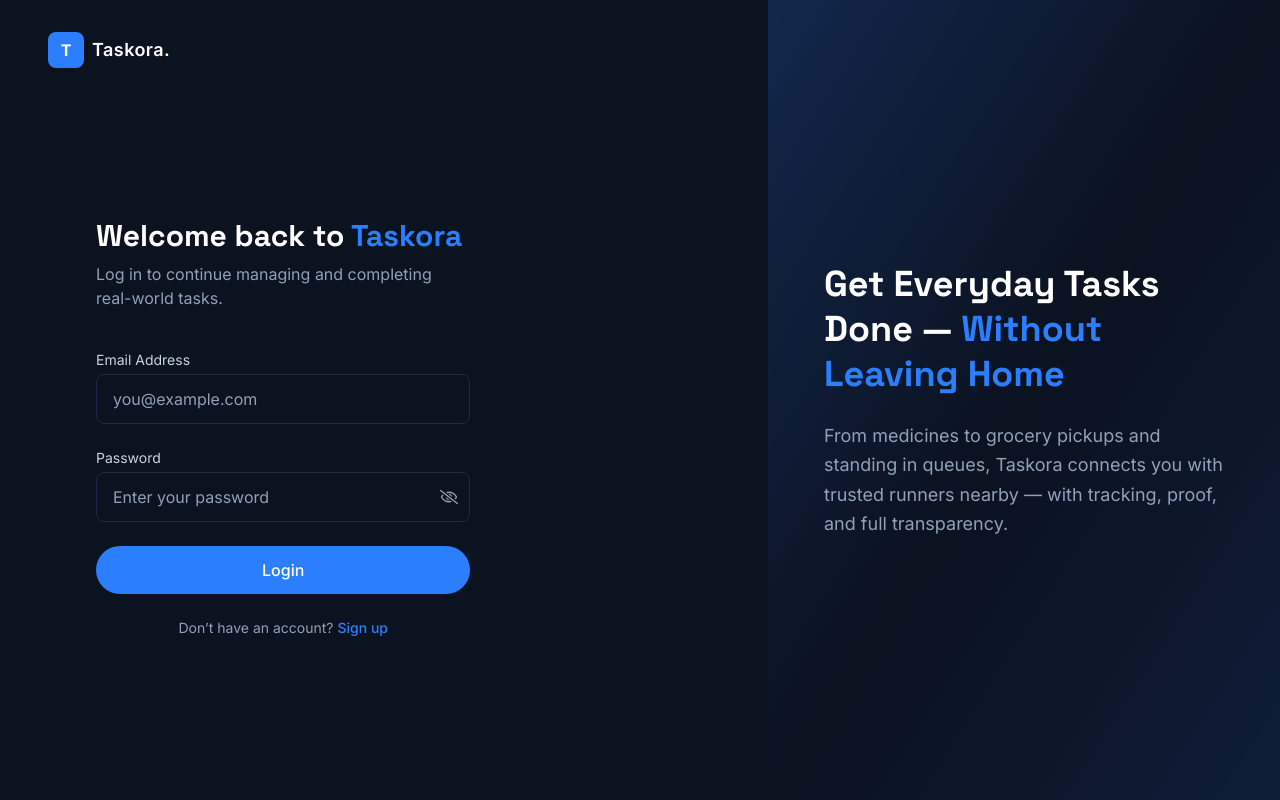
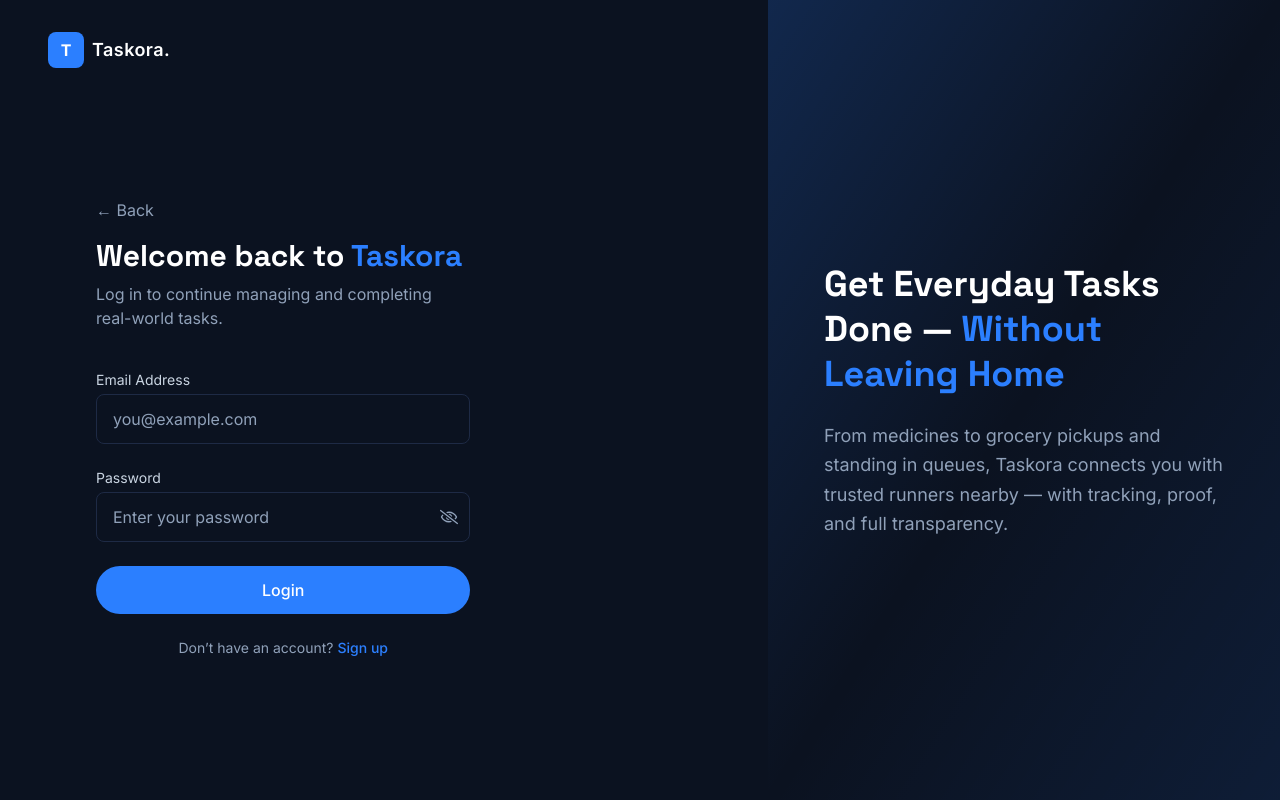
Before and after one commit to nitesh45176/Taskora, a React (Vite) app in the folder Frontend/taskora-frontend/: page /login in a window 1280 px wide. Built offline with nearby package versions, Linux system fonts and the light colour scheme; no server answers.

Commit message:
added back button

```diff
--- a/Frontend/taskora-frontend/src/components/common/Navbar.jsx
+++ b/Frontend/taskora-frontend/src/components/common/Navbar.jsx
@@ -27,12 +27,7 @@ const Navbar = () => {
 
         {/* CTA */}
         <div className="flex items-center gap-3">
-          <Link
-            to="/login"
-            className="text-slate-300 hover:text-white transition"
-          >
-            Login
-          </Link>
+
 
           <Link
             to="/register"
--- a/Frontend/taskora-frontend/src/pages/auth/Login.jsx
+++ b/Frontend/taskora-frontend/src/pages/auth/Login.jsx
@@ -69,6 +69,9 @@ try {
   return (
     <AuthLayout>
       <div className="lg:w-[70%] h-full flex flex-col justify-center px-8 md:px-12">
+        <Link to='/' className="inline-flex items-center text-slate-400 hover:text-white mb-4">
+         ← Back
+        </Link>
         <h3 className="text-3xl font-heading font-bold text-white">
           Welcome back to <span className="text-blue-500">Taskora</span>
         </h3>
--- a/Frontend/taskora-frontend/src/pages/auth/Register.jsx
+++ b/Frontend/taskora-frontend/src/pages/auth/Register.jsx
@@ -46,7 +46,6 @@ const Register = () => {
       navigate("/verify-email", {
         state: { email: form.email },
       });
-
     } catch (err) {
       setError(err.response?.data?.message || "Sign up failed");
     } finally {
@@ -57,6 +56,7 @@ const Register = () => {
   return (
     <AuthLayout>
       <div className="lg:w-[70%] h-full flex flex-col justify-center px-8 md:px-12">
+        <Link to="/" className="inline-flex items-center text-slate-400 hover:text-white mb-4">← Back</Link>
 
         <h3 className="text-3xl font-heading font-bold text-white md:pt-5 pt-28">
           Create your <span className="text-blue-500">Taskora</span> account
@@ -67,7 +67,6 @@ const Register = () => {
         </p>
 
         <form onSubmit={handleRegister} className="space-y-6">
-
           <Input
             name="name"
             value={form.name}
@@ -110,7 +109,6 @@ const Register = () => {
               Login
             </Link>
           </p>
-
         </form>
       </div>
     </AuthLayout>
```
